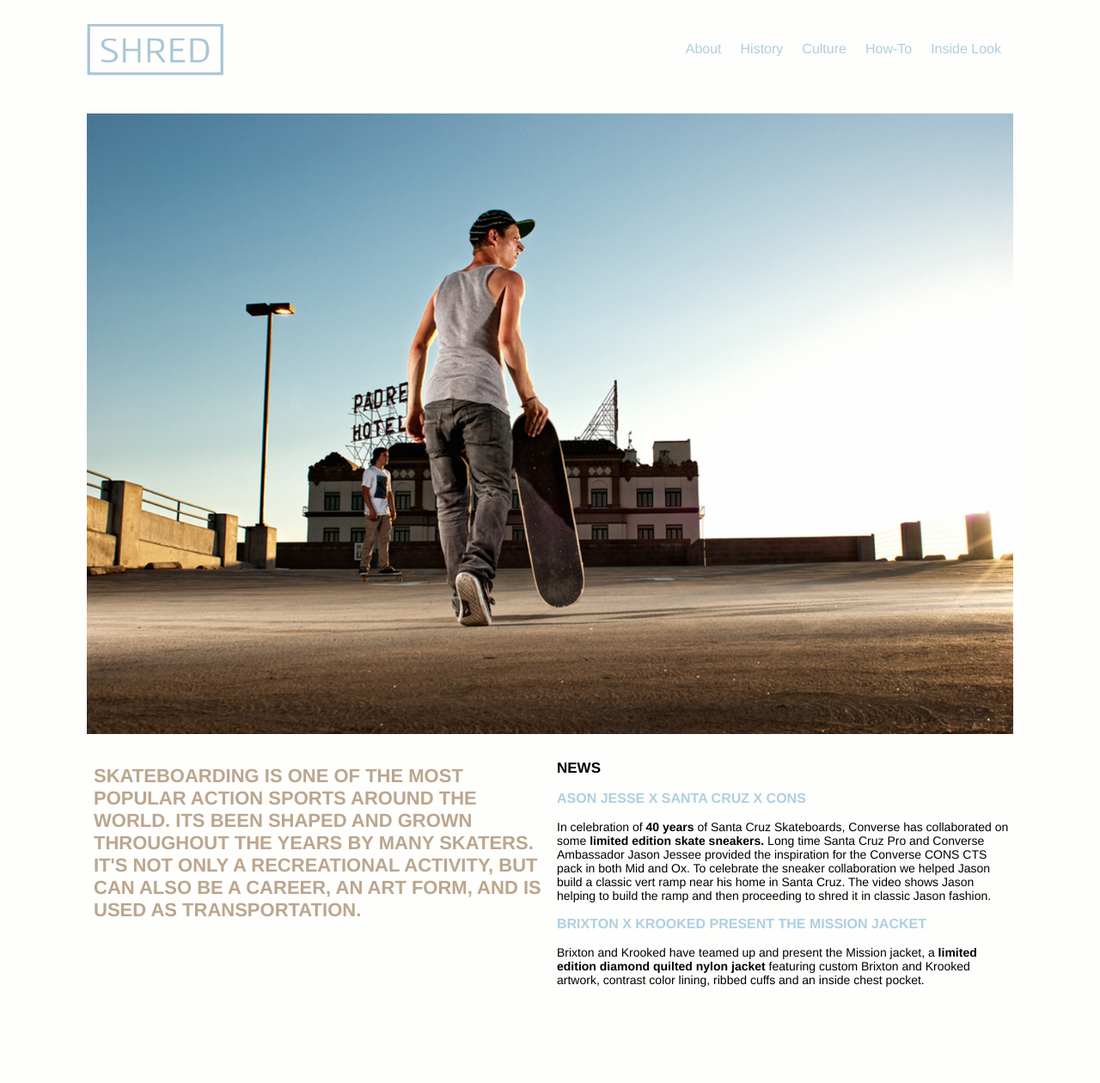
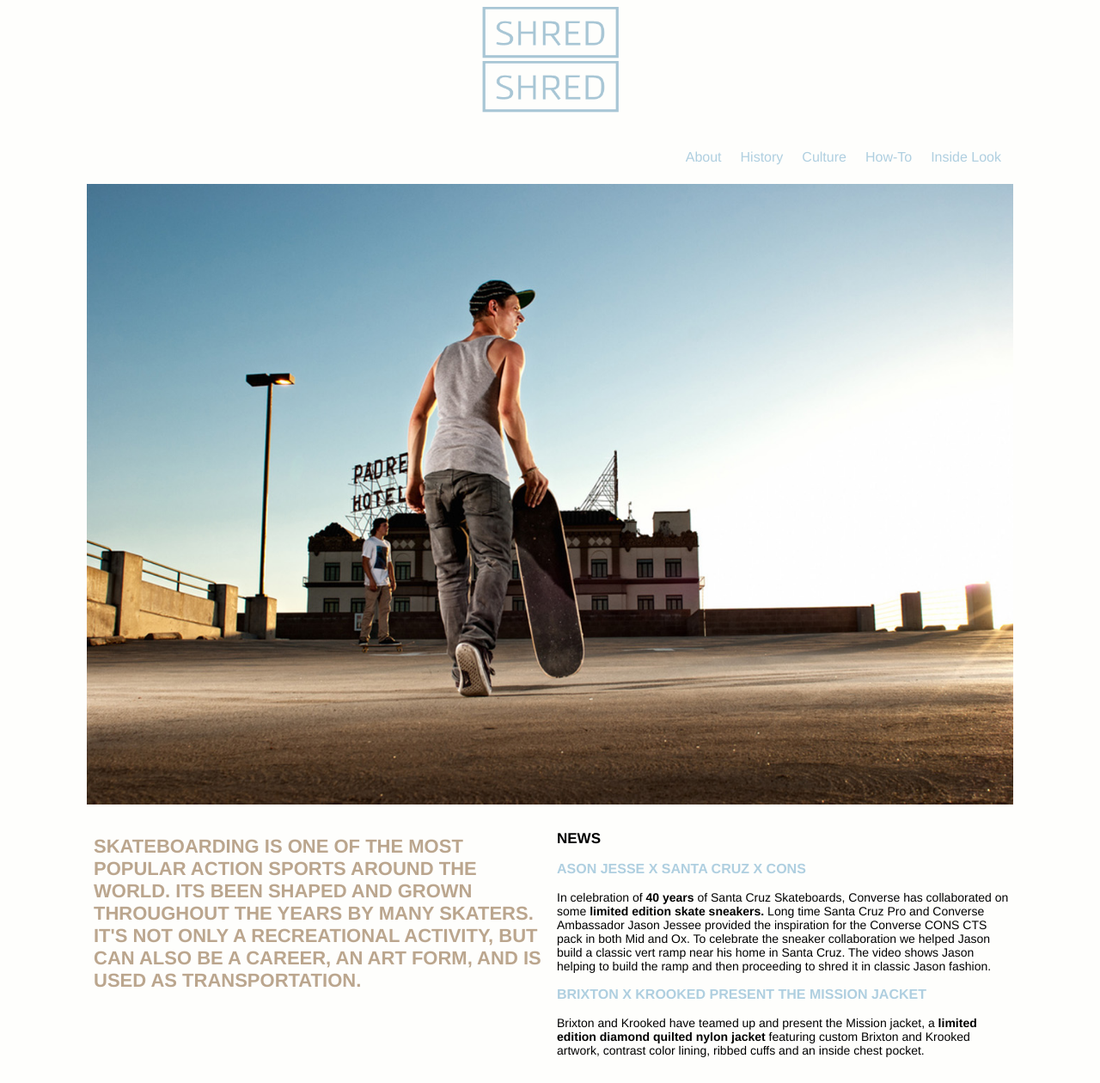
Before and after one commit to maddiwatson1/large-data-site, a Jekyll site: the page built from index.html, in a window 1280 px wide. Shown: the whole page at 86% size. Built offline with Jekyll 4.4.1, drawn with Linux system fonts in a browser that asks for light colours; Markdown is read by kramdown in place of the engine named in the settings; before the commit the page ends 1178 px from its top, so only the background shows below that.

Commit message:
edited nav

```diff
--- a/_layouts/default.html
+++ b/_layouts/default.html
@@ -33,18 +33,25 @@
 	<div class="header-wrap clearfix">
 		<header id="header" class="clearfix">
 			<div class="logo">
-				<h1><a href="index.html" rel="home"><img src="images/shred-logo.png" alt="shred" width="159" height="60"></a></h1>
+				<a href="index.html" rel="home"><img src="images/shred-logo.png" alt="shred" width="159" height="60"></a>
 			</div>
 		</header>
 	</div>
 
-<nav class="nav-container">
-	<ul id="nav">
-    	<li id="nav-item" class="nav-item-1"><a href="../about.html">About</a></li>
-		<li id="nav-item" class="nav-item-1"><a href="../history.html">History</a></li>
-		<li id="nav-item" class="nav-item-1"><a href="">Culture</a></li>
-		<li id="nav-item" class="nav-item-1"><a href="">How-To</a></li>
-        <li id="nav-item" class="nav-item-1"><a href="">Inside Look</a></li>
+<nav>
+<div class="header-wrap clearfix">
+		<header id="header" class="clearfix">
+			<div class="logo">
+				<a href="index.html" rel="home"><img src="images/shred-logo.png" alt="shred" width="159" height="60"></a>
+			</div>
+		</header>
+	</div>
+	<ul>
+    	<li><a href="about.html">About</a></li>
+		<li><a href="history.html">History</a></li>
+		<li><a href="">Culture</a></li>
+		<li><a href="">How-To</a></li>
+        <li><a href="">Inside Look</a></li>
 	</ul>
 </nav>
 
```
